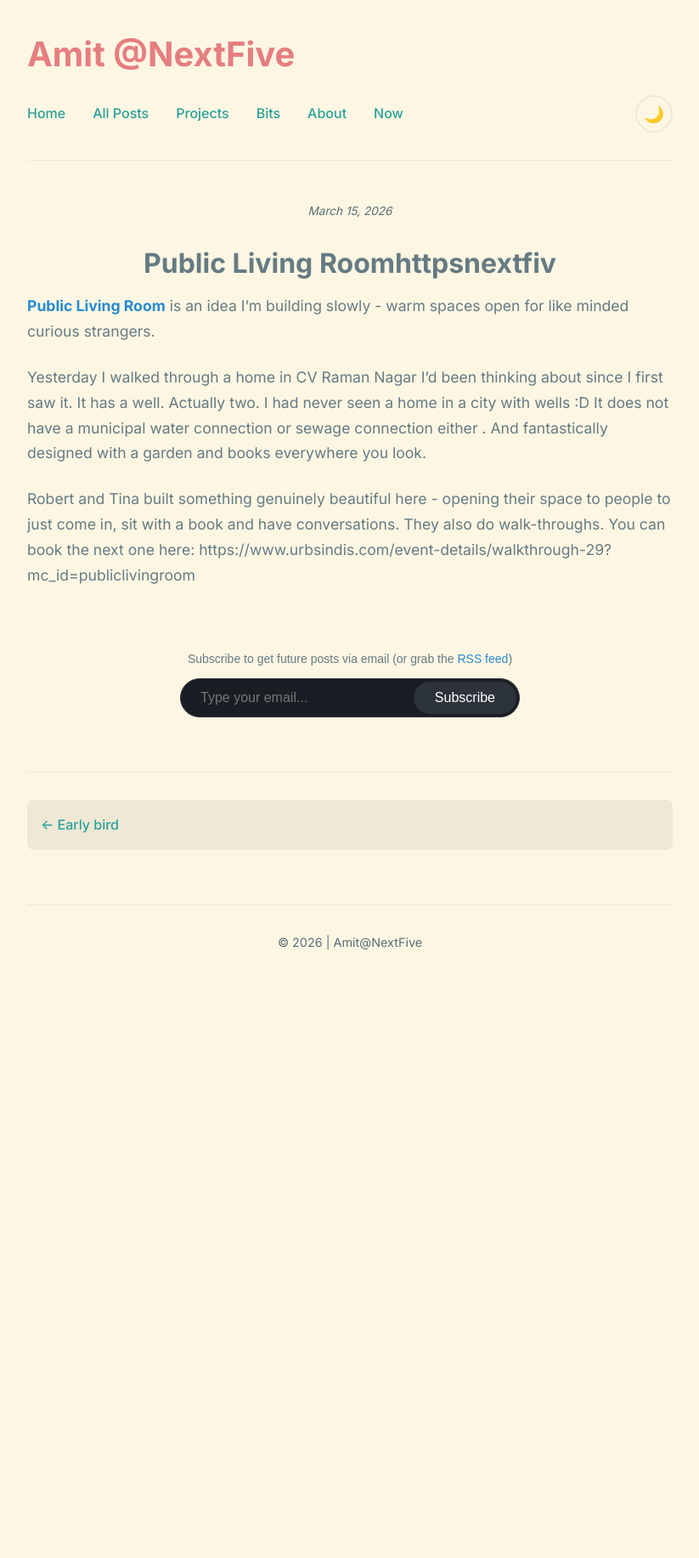
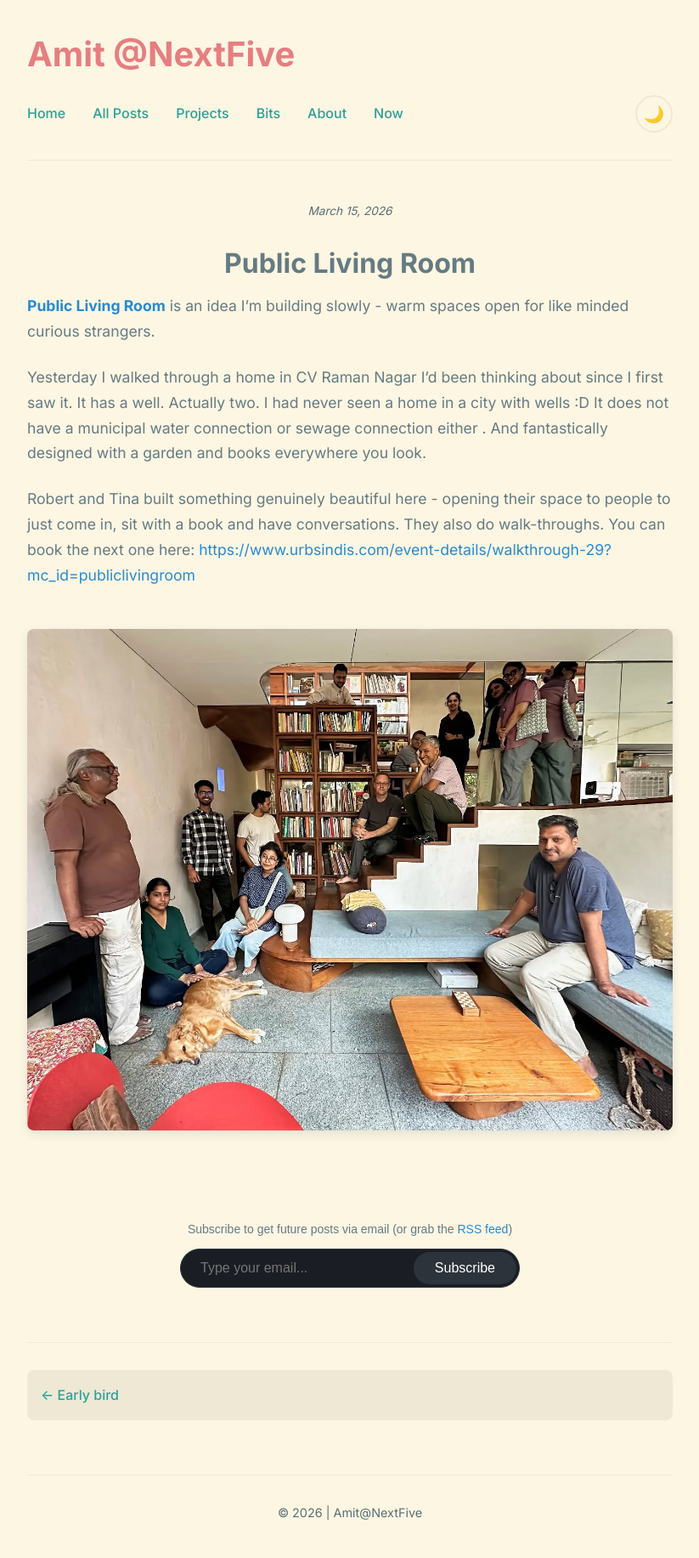
Before and after one commit to heyamitkmr/heyamitkmr.github.io, a Jekyll site: the page built from _posts/2026-03-15-public-living-room.md, in a window 1280 px wide. Shown: the whole page at 85% size, without its empty margins (228-1051 px from the left). Built offline with Jekyll 4.4.1, drawn with Linux system fonts in a browser that asks for light colours; before the commit the page ends 1161 px from its top, so only the background shows below that; some of the changed lines change nothing that is shown.

Commit message:
Update and rename 2026-03-15-public-living-roomhttpsnextfiv.md to 2026-03-15-public-living-room.md

```diff
--- a/_posts/2026-03-15-public-living-roomhttpsnextfiv.md
+++ b/_posts/2026-03-15-public-living-room.md
@@ -8,4 +8,6 @@
 
 Yesterday I walked through a home in CV Raman Nagar I'd been thinking about since I first saw it. It has a well. Actually two. I had never seen a home in a city with wells :D  It does not have a municipal water connection or sewage connection either . And fantastically designed with a garden and books everywhere you look.
 
-Robert and Tina built something genuinely beautiful here - opening their space to people to just come in, sit with a book and have conversations. They also do walk-throughs. You can book the next one here: https://www.urbsindis.com/event-details/walkthrough-29?mc_id=publiclivingroom
+Robert and Tina built something genuinely beautiful here - opening their space to people to just come in, sit with a book and have conversations. They also do walk-throughs. You can book the next one here: [https://www.urbsindis.com/event-details/walkthrough-29?mc_id=publiclivingroom](https://www.urbsindis.com/event-details/walkthrough-29?mc_id=publiclivingroom)
+
+![I get listless...](/assets/images/bits/public_living_room_BTP_urbs_indis.jpeg)
```
